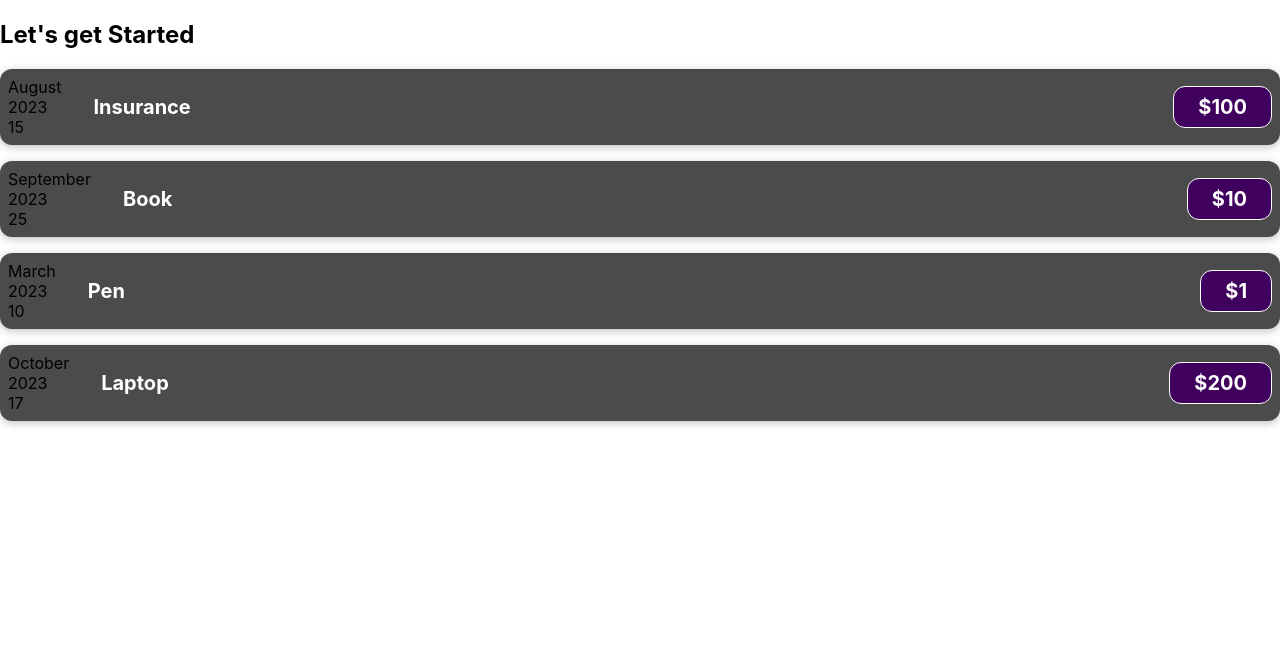
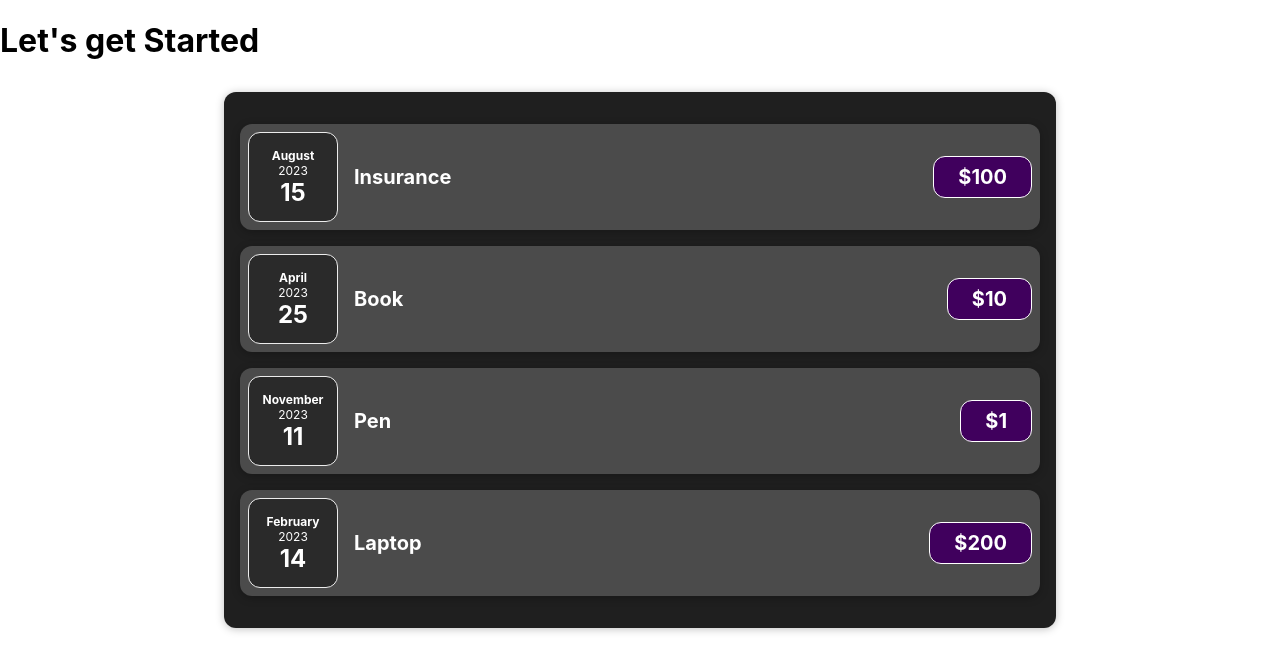
Before and after one commit to Sougata01/react_project_one, a JavaScript app: page / in a window 1280 px wide. Shown: the top 672 px of the page. Built offline with nearby package versions, Linux system fonts and the light colour scheme; the HTML template or start-up script is replaced by a standard one.

Commit message:
splitting into components

```diff
--- a/src/App.js
+++ b/src/App.js
@@ -1,26 +1,17 @@
-import ExpenseItem from "./components/ExpenseItem";
+import Expenses from "./components/Expenses";
 
 function App() {
   const expenses = [
-    { id: 1, title: "Insurance", date: new Date(2023, 7, 15), price: 100 },
-    { id: 2, title: "Book", date: new Date(2023, 8, 25), price: 10 },
-    { id: 3, title: "Pen", date: new Date(2023, 2, 10), price: 1 },
-    { id: 4, title: "Laptop", date: new Date(2023, 9, 17), price: 200 },
+    { id: "1", date: new Date(2023, 7, 15), title: "Insurance", price: 100 },
+    { id: "2", date: new Date(2023, 3, 25), title: "Book", price: 10 },
+    { id: "3", date: new Date(2023, 10, 11), title: "Pen", price: 1 },
+    { id: "4", date: new Date(2023, 1, 14), title: "Laptop", price: 200 },
   ];
 
   return (
     <div>
-      <h2>Let's get Started</h2>
-      {expenses.map((expense) => {
-        return (
-          <ExpenseItem
-            key={expense.id}
-            title={expense.title}
-            date={expense.date}
-            price={expense.price}
-          ></ExpenseItem>
-        );
-      })}
+      <h1>Let's get Started</h1>
+      <Expenses expenses={expenses}></Expenses>
     </div>
   );
 }
--- /dev/null
+++ b/src/components/ExpenseDate.css
@@ -0,0 +1,26 @@
+.expense-date {
+    display: flex;
+    flex-direction: column;
+    width: 5.5rem;
+    height: 5.5rem;
+    border: 1px solid #ececec;
+    background-color: #2a2a2a;
+    color: white;
+    border-radius: 12px;
+    align-items: center;
+    justify-content: center;
+  }
+
+  .expense-date__month {
+    font-size: 0.75rem;
+    font-weight: bold;
+  }
+
+  .expense-date__year {
+    font-size: 0.75rem;
+  }
+
+  .expense-date__day {
+    font-size: 1.5rem;
+    font-weight: bold;
+  }
--- /dev/null
+++ b/src/components/ExpenseDate.js
@@ -0,0 +1,31 @@
+import "./ExpenseDate.css"
+
+const months = [
+    "January",
+    "February",
+    "March",
+    "April",
+    "May",
+    "June",
+    "July",
+    "August",
+    "September",
+    "October",
+    "November",
+    "December",
+  ];
+
+function ExpenseDate (props){
+  const month = months[props.date.getMonth()];
+  const year = props.date.getFullYear();
+  const date = props.date.getDate();
+  return(
+    <div className="expense-date">
+        <div className="expense-date__month">{month}</div>
+        <div className="expense-date__year">{year}</div>
+        <div className="expense-date__day">{date}</div>
+    </div>
+  )
+}
+
+export default ExpenseDate;
--- a/src/components/ExpenseItem.js
+++ b/src/components/ExpenseItem.js
@@ -1,19 +1,11 @@
+import ExpenseDate from "./ExpenseDate";
 import "./ExpenseItem.css";
 
-const months=["January", "February", "March", "April", "May", "June", "July", "August", "September", "October", "November", "December"]
+function ExpenseItem(props) {
 
-function ExpenseItem(props) {
-  const month = months[props.date.getMonth()]
-  const year = props.date.getFullYear()
-  const date = props.date.getDate()
   return (
     <div className="expense-item">
-      <div>
-        <div>{month}</div>
-        <div>{year}</div>
-        <div>{date}</div>
-      </div>
-      <div className="expense-item__location">{props.location}</div>
+      <ExpenseDate date={props.date}></ExpenseDate>
       <div className="expense-item__description">
         <h2>{props.title}</h2>
         <div className="expense-item__price">${props.price}</div>
--- /dev/null
+++ b/src/components/Expenses.css
@@ -0,0 +1,9 @@
+.expenses {
+    padding: 1rem;
+    background-color: rgb(31, 31, 31);
+    margin: 2rem auto;
+    width: 50rem;
+    max-width: 95%;
+    border-radius: 12px;
+    box-shadow: 0 1px 8px rgba(0, 0, 0, 0.25);
+  }
--- /dev/null
+++ b/src/components/Expenses.js
@@ -0,0 +1,23 @@
+import "./Expenses.css"
+import ExpenseItem from "./ExpenseItem";
+
+function Expenses(props) {
+    return (
+        <div className="expenses">
+            {
+            props.expenses.map((expense, index) => {
+                return (
+                    <ExpenseItem
+                        key={expense.id}
+                        date={expense.date}
+                        title={expense.title}
+                        price={expense.price}
+                    ></ExpenseItem>
+                );
+            })}
+        </div>
+
+    )
+}
+
+export default Expenses;
```
